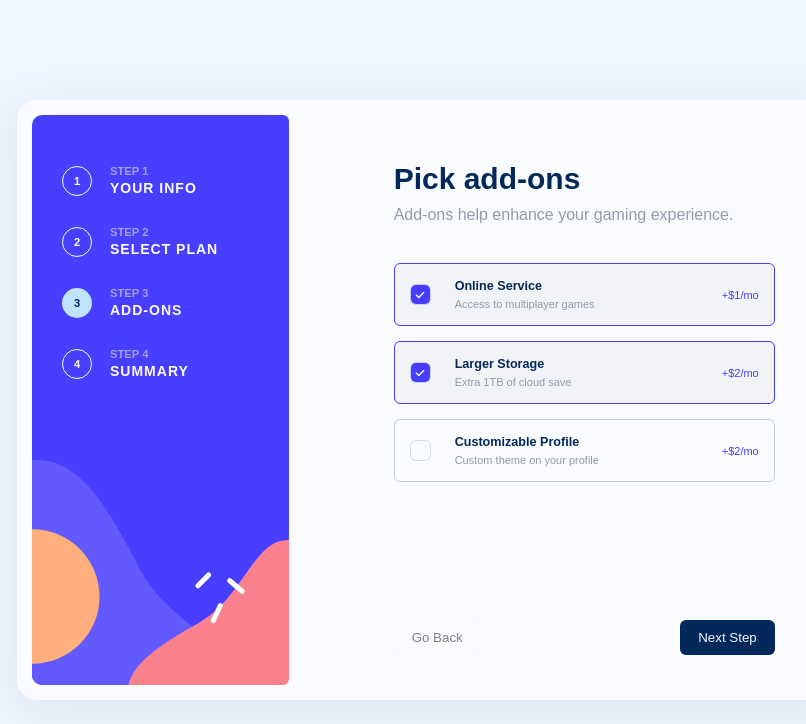
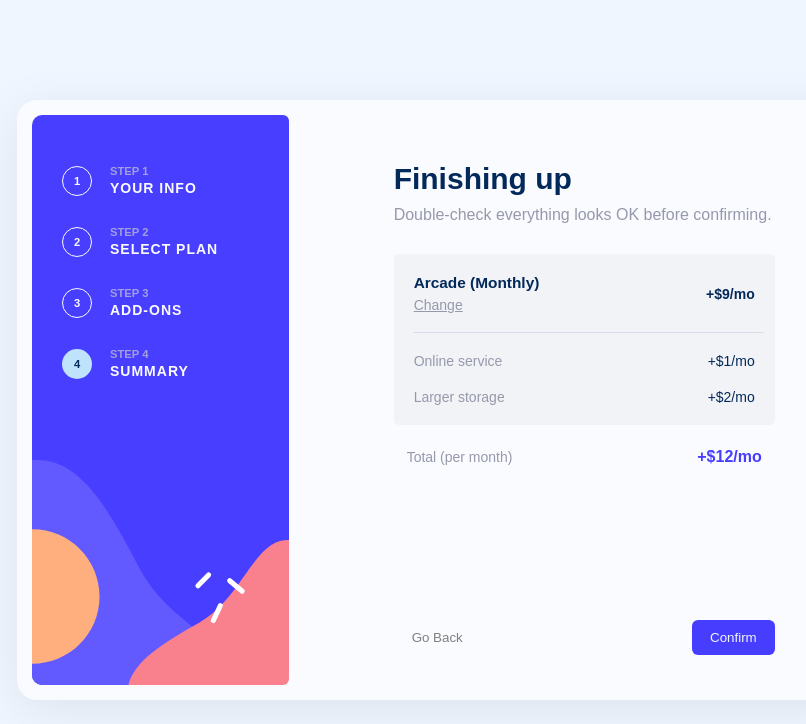
Before and after one commit to dogukan-aysan/MultiStepForm, a React (Vite) app: page / in a window 1280 px wide. Shown: the top 724 px of the page, without its empty margins (207-1013 px from the left). Built offline with nearby package versions, Linux system fonts and the light colour scheme; a web font is replaced by a local one.

Commit message:
Style main content for step 4

```diff
--- a/src/components/content/Content.jsx
+++ b/src/components/content/Content.jsx
@@ -1,7 +1,8 @@
-import AddOnList from "../addOns/AddOnList";
 import Header from "../header/Header";
+import Summary from "../summary/Summary";
 // import Info from "../info/Info";
 // import Plan from "../plan/Plan";
+// import AddOnList from "../addOns/AddOnList";
 
 function Content() {
   return (
@@ -9,7 +10,8 @@ function Content() {
       <Header />
       {/* <Info /> */}
       {/* <Plan /> */}
-      <AddOnList />
+      {/* <AddOnList /> */}
+      <Summary />
     </section>
   );
 }
--- a/src/components/directions/Directions.jsx
+++ b/src/components/directions/Directions.jsx
@@ -10,8 +10,8 @@ function Directions() {
           Go Back
         </Button>
       )}
-      <Button bgColor="hsl(213, 96%, 18%)" textColor="hsl(217, 100%, 97%)">
-        Next Step
+      <Button bgColor="hsl(243, 100%, 62%)" textColor="hsl(217, 100%, 97%)">
+        Confirm
       </Button>
     </section>
   );
--- a/src/components/header/Header.jsx
+++ b/src/components/header/Header.jsx
@@ -2,9 +2,9 @@ import styles from "./header.module.css";
 function Header() {
   return (
     <div className={styles.header}>
-      <h1 className={styles.heading}>Pick add-ons</h1>
+      <h1 className={styles.heading}>Finishing up</h1>
       <p className={styles.text}>
-        Add-ons help enhance your gaming experience.
+        Double-check everything looks OK before confirming.
       </p>
     </div>
   );
--- a/src/components/steps/Steps.jsx
+++ b/src/components/steps/Steps.jsx
@@ -6,8 +6,8 @@ function Steps() {
     <aside className={styles.steps}>
       <Step num="1" title="YOUR INFO" isActive={false} />
       <Step num="2" title="SELECT PLAN" isActive={false} />
-      <Step num="3" title="ADD-ONS" isActive={true} />
-      <Step num="4" title="SUMMARY" isActive={false} />
+      <Step num="3" title="ADD-ONS" isActive={false} />
+      <Step num="4" title="SUMMARY" isActive={true} />
     </aside>
   );
 }
--- a/src/components/summary/Summary.jsx
+++ b/src/components/summary/Summary.jsx
@@ -1,5 +1,31 @@
+import styles from "./summary.module.css";
+
 function Summary() {
-  return <div></div>;
+  return (
+    <section className={styles["price-table"]}>
+      <header className={styles.header}>
+        <div className={styles.plan}>
+          <span className={styles.type}>Arcade (Monthly)</span>
+          <span className={styles.change}>Change</span>
+        </div>
+        <span className={styles["bare-price"]}>+$9/mo</span>
+      </header>
+      <div className={styles.body}>
+        <div className={styles["additional-cost"]}>
+          <span>Online service</span>
+          <span className={styles.price}>+$1/mo</span>
+        </div>
+        <div className={styles["additional-cost"]}>
+          <span>Larger storage</span>
+          <span className={styles.price}>+$2/mo</span>
+        </div>
+      </div>
+      <footer className={styles.footer}>
+        <span>Total (per month)</span>
+        <span className={styles["total-price"]}>+$12/mo</span>
+      </footer>
+    </section>
+  );
 }
 
 export default Summary;
--- a/src/components/summary/summary.module.css
+++ b/src/components/summary/summary.module.css
@@ -0,0 +1,72 @@
+.price-table {
+  font-size: var(--fsize-sm);
+  color: var(--color-cool-gray);
+}
+.header,
+.body {
+  padding: calc(var(--spacing-tiny) * 2);
+  background-color: var(--color-light-gray-2);
+}
+.header,
+.additional-cost,
+.footer {
+  display: flex;
+  justify-content: space-between;
+  align-items: center;
+}
+.plan,
+.body {
+  display: flex;
+  flex-direction: column;
+}
+.bare-price,
+.price {
+  color: var(--color-marine);
+}
+/* HEADER */
+.header {
+  position: relative;
+  border-radius: calc(var(--spacing-tiny) * 0.5) calc(var(--spacing-tiny) * 0.5)
+    0 0;
+}
+.header::after {
+  content: "";
+  width: 92%;
+  display: block;
+  border-bottom: solid 1px var(--color-light-gray);
+  position: absolute;
+  bottom: 0;
+}
+.plan {
+  gap: calc(var(--spacing-tiny) * 0.5);
+}
+.type {
+  font-size: calc(var(--fsize-sm) * 1.1);
+  color: var(--color-marine);
+  font-weight: var(--fweight-lg);
+}
+.change {
+  text-decoration: underline;
+}
+.bare-price {
+  font-weight: var(--fweight-lg);
+}
+/* BODY */
+.body {
+  border-radius: 0 0 calc(var(--spacing-tiny) * 0.5)
+    calc(var(--spacing-tiny) * 0.5);
+  gap: calc(var(--spacing-tiny) * 2);
+}
+.price {
+  font-weight: var(--fweight-md);
+}
+/* FOOTER */
+.footer {
+  padding: calc(var(--spacing-tiny) * 1.3);
+  margin-top: var(--spacing-tiny);
+}
+.total-price {
+  font-size: var(--fsize-default);
+  font-weight: var(--fweight-lg);
+  color: var(--color-purplish);
+}
```
